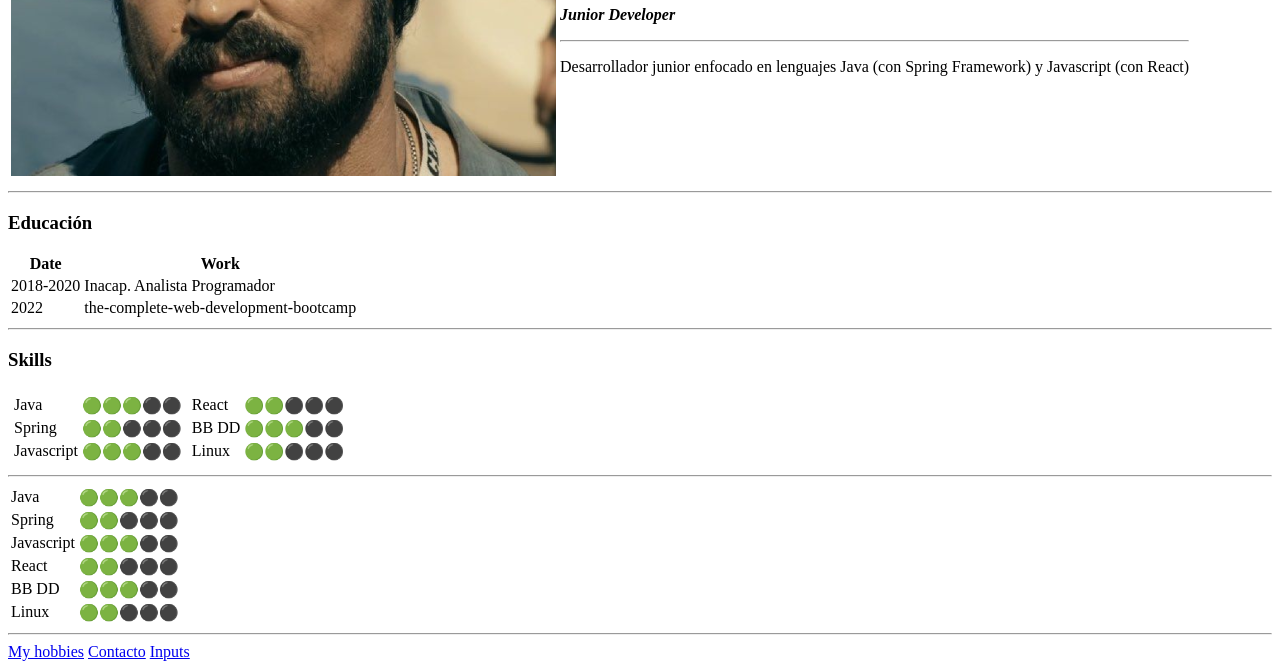
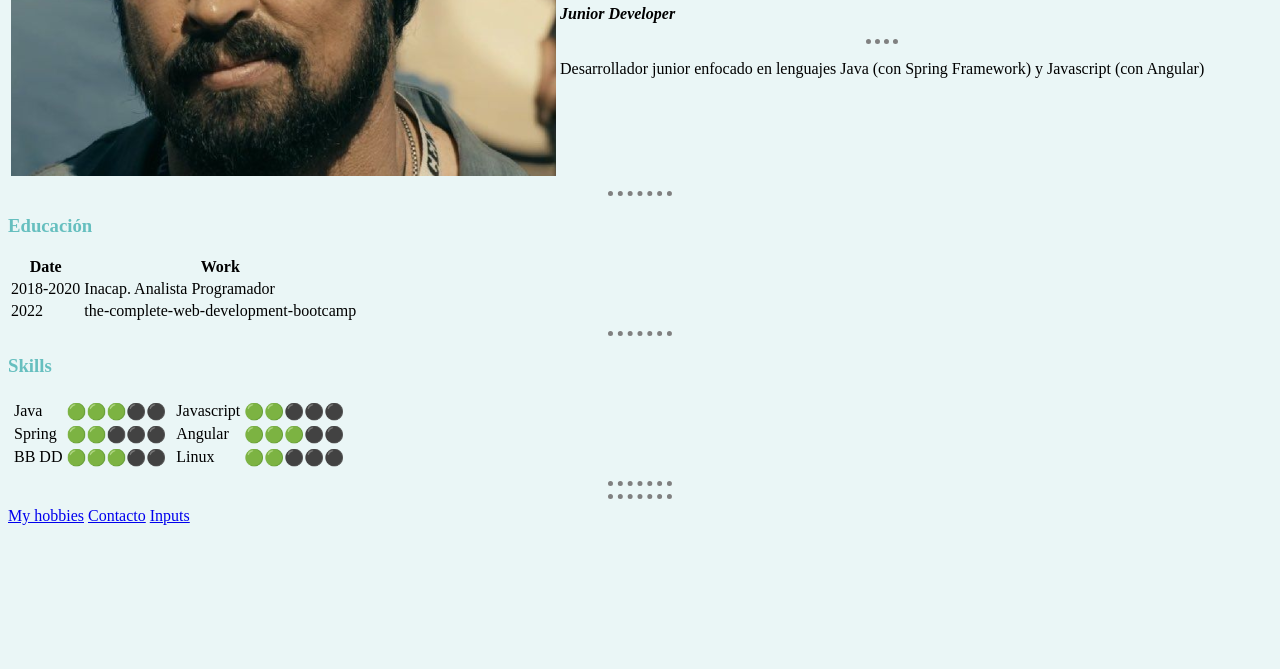
Before and after one commit to pedro-quila/cv, a plain HTML site: page index.html in a window 1280 px wide. Shown: the part 172-841 px from the top of the page. After the commit the page ends 800 px from the top, so only its background shows below. Drawn offline with Linux system fonts and the light colour scheme.

Commit message:
css-update

```diff
--- /dev/null
+++ b/css/styles.css
@@ -0,0 +1,15 @@
+body {
+    background-color: #EAF6F6;
+}
+
+hr {
+    border-style: none;
+    border-top-style: dotted;
+    border-color: grey;
+    border-width: 5px;
+    width: 5%;
+}
+
+h1, h3 {
+    color: #66BFBF;
+}
--- a/index.html
+++ b/index.html
@@ -3,6 +3,7 @@
     <head>
         <meta charset="UTF-8">
         <title>Título webdevS</title>
+        <link rel="stylesheet" href="css/styles.css">
     </head>
     <body>
         <table>
@@ -11,7 +12,7 @@
                 <td><h1>Pedro Quila</h1>
                     <p><em><strong>Junior Developer</strong></em></p>
                     <hr>
-                    <p>Desarrollador junior enfocado en lenguajes Java (con Spring Framework) y Javascript (con React)</p></td>
+                    <p>Desarrollador junior enfocado en lenguajes Java (con Spring Framework) y Javascript (con Angular)</p></td>
             </tr>
         </table>
         <hr>
@@ -51,17 +52,17 @@
                         <td>🟢🟢⚫⚫⚫</td>
                     </tr>
                     <tr>
-                        <td>Javascript</td>
+                        <td>BB DD</td>
                         <td>🟢🟢🟢⚫⚫</td>
                     </tr>
                 </table></td>
                 <td><table>
                     <tr>
-                        <td>React</td>
+                        <td>Javascript</td>
                         <td>🟢🟢⚫⚫⚫</td>
                     </tr>
                     <tr>
-                        <td>BB DD</td>
+                        <td>Angular</td>
                         <td>🟢🟢🟢⚫⚫</td>
                     </tr>
                     <tr>
@@ -72,32 +73,6 @@
             </tr>
         </table>
         <hr>
-        <table>
-            <tr>
-                <td>Java</td>
-                <td>🟢🟢🟢⚫⚫</td>
-            </tr>
-            <tr>
-                <td>Spring</td>
-                <td>🟢🟢⚫⚫⚫</td>
-            </tr>
-            <tr>
-                <td>Javascript</td>
-                <td>🟢🟢🟢⚫⚫</td>
-            </tr>
-            <tr>
-                <td>React</td>
-                <td>🟢🟢⚫⚫⚫</td>
-            </tr>
-            <tr>
-                <td>BB DD</td>
-                <td>🟢🟢🟢⚫⚫</td>
-            </tr>
-            <tr>
-                <td>Linux</td>
-                <td>🟢🟢⚫⚫⚫</td>
-            </tr>
-        </table>
         <hr>
         <a href="hobbies.html">My hobbies</a> <a href="contacto.html">Contacto</a> <a href="inputs.html">Inputs</a>
     </body>
```
Also changed, not shown: contacto.html (+7 -5 lines), hobbies.html (+2 -0 lines), inputs.html (+2 -0 lines).
